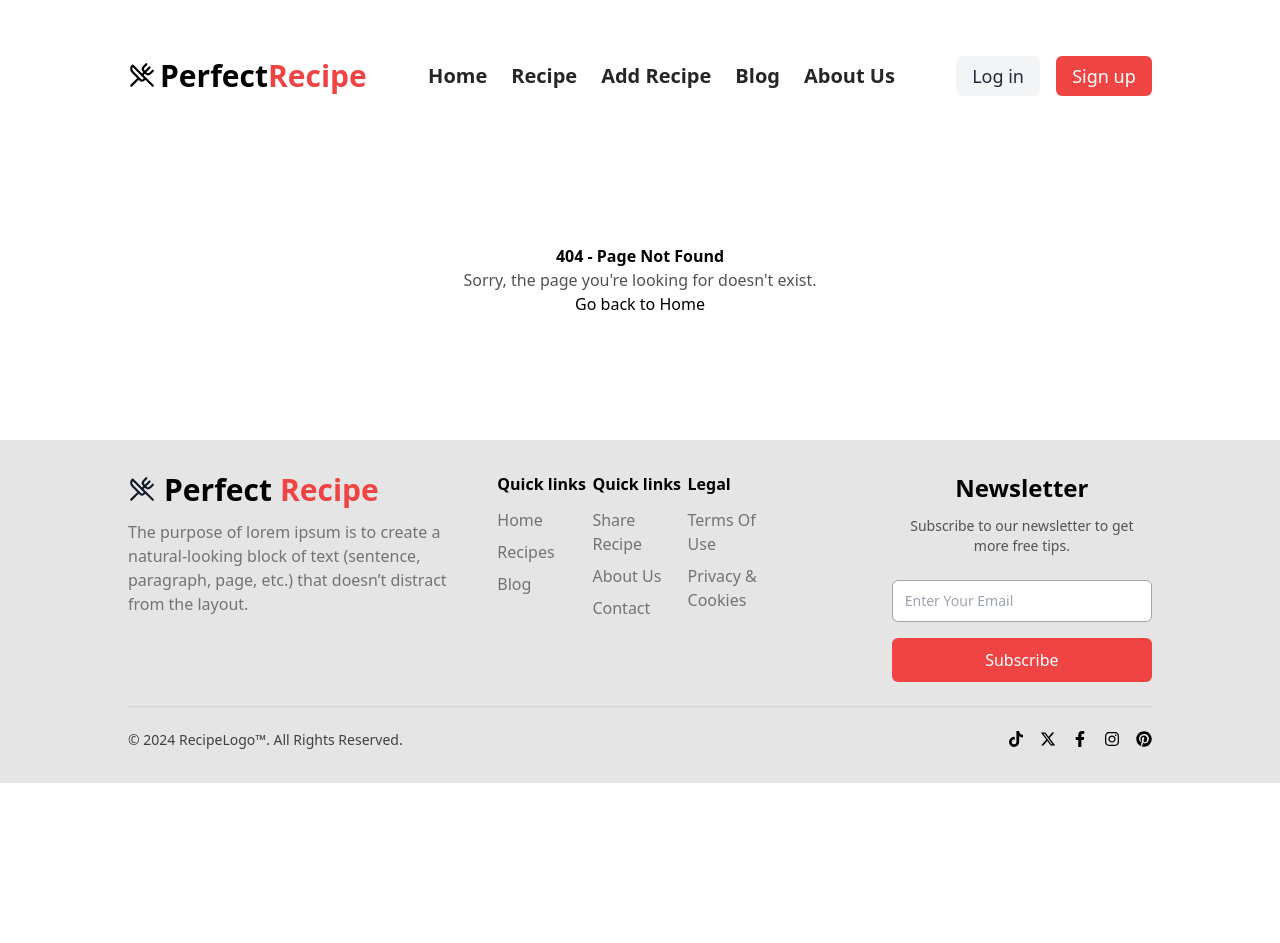
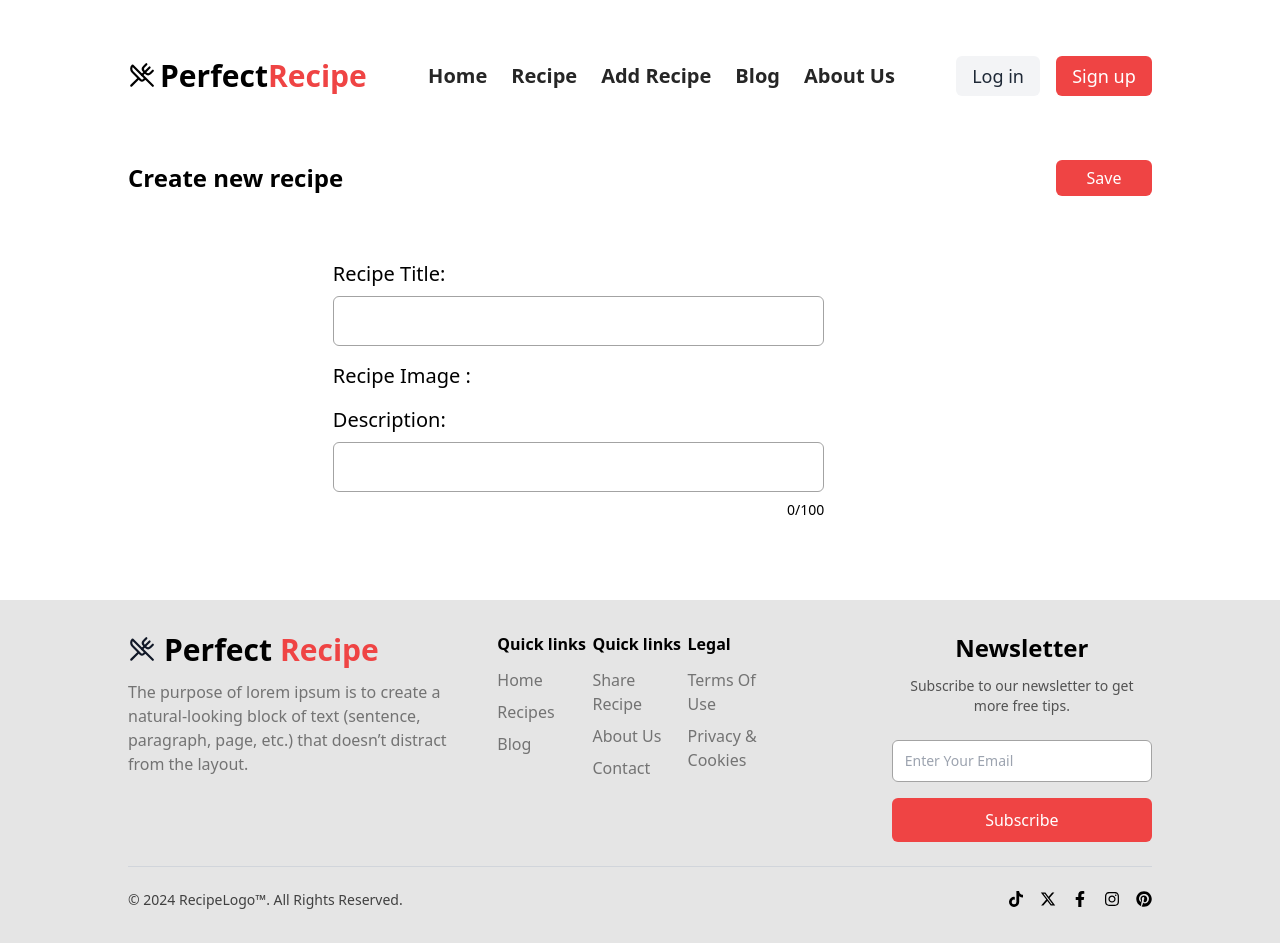
Before and after one commit to iamxettry/perfect-recipe, a React (Vite) app: page /add-recipe in a window 1280 px wide. Before the commit the page ends 800 px from the top, so only its background shows below. Built offline with nearby package versions, Linux system fonts and the light colour scheme.

Commit message:
feat : added add-recipe page

```diff
--- a/src/App.jsx
+++ b/src/App.jsx
@@ -1,11 +1,11 @@
 import { BrowserRouter as Router, Routes, Route } from "react-router-dom";
 import "./App.css";
 import Home from "./pages/Home/Home";
-import AboutUs from "./pages/About/AboutUs";
 import Navbar from "./Components/layout/Navbar";
 import WrapperContainer from "./Components/common/WrapperContaner";
 import Footer from "./Components/layout/Footer";
 import NotFound from "./pages/NotFoundPage";
+import AddRecipe from "./pages/Add-recipe/AddRecipe";
 function App() {
   return (
     <div className="relative overflow-hidden  scroll-smooth">
@@ -15,7 +15,7 @@ function App() {
         </WrapperContainer>
         <Routes>
           <Route exact path="/" element={<Home />} />
-          <Route path="about" element={<AboutUs />} />
+          <Route path="/add-recipe" element={<AddRecipe />} />
           <Route path="*" element={<NotFound/>}/>
 
         </Routes>
--- /dev/null
+++ b/src/Components/pages/Add-recipe/CreateNewRecipe.jsx
@@ -0,0 +1,63 @@
+import React from "react";
+import Button from "../../common/Button";
+
+const CreateNewRecipe = () => {
+  return (
+    <form className="mt-10 mb-20">
+      <div className="my-2 flex justify-between  items-center">
+        <h1 className="text-xl md:text-2xl  font-bold">Create new recipe</h1>
+        <Button className={"min-w-14 text-sm md:text-base py-1 md:p-1.5"}>
+          Save
+        </Button>
+      </div>
+
+      {/* Form fields */}
+
+      <div className=" w-4/5 sm:w-3/5 mx-auto flex flex-col gap-4  mt-10 xl:mt-16">
+        {/* title */}
+        <div className="flex flex-col gap-2">
+          <label htmlFor="recipe" className=" text-lg md:text-xl font-medium">
+            Recipe Title:
+          </label>
+          <input
+            type="text"
+            name="recipe"
+            id="recipe"
+            className="border border-neutral-400 rounded-md  w-4/5 px-4 py-1 md:py-2 lg:py-3 focus:border-red-500 focus:outline-none "
+          />
+        </div>
+
+        {/* recipe image */}
+        <div>
+          <label
+            htmlFor="recipe-image"
+            className="text-lg md:text-xl font-medium"
+          >
+            Recipe Image :
+          </label>
+        </div>
+
+        {/* description */}
+        <div className="flex flex-col gap-2 ">
+          <label
+            htmlFor="description"
+            className="text-lg lg:text-xl font-medium"
+          >
+            Description:
+          </label>
+          <input
+            type="text"
+            name="description"
+            id="description"
+            className="border border-neutral-400 rounded-md  w-4/5 px-4 py-1 md:py-2 lg:py-3 focus:border-red-500 focus:outline-none  "
+          />
+          <div className="w-4/5">
+            <span className="float-right text-sm">0/100</span>
+          </div>
+        </div>
+      </div>
+    </form>
+  );
+};
+
+export default CreateNewRecipe;
--- /dev/null
+++ b/src/pages/Add-recipe/AddRecipe.jsx
@@ -0,0 +1,17 @@
+import React from "react";
+import WrapperContainer from "../../Components/common/WrapperContaner";
+import CreateNewRecipe from "../../Components/pages/Add-recipe/CreateNewRecipe";
+const AddRecipe = () => {
+  return (
+    <>
+      <WrapperContainer>
+
+        {/* Create New Recipe form */}
+        <CreateNewRecipe/>
+
+      </WrapperContainer>
+    </>
+  );
+};
+
+export default AddRecipe;
```
